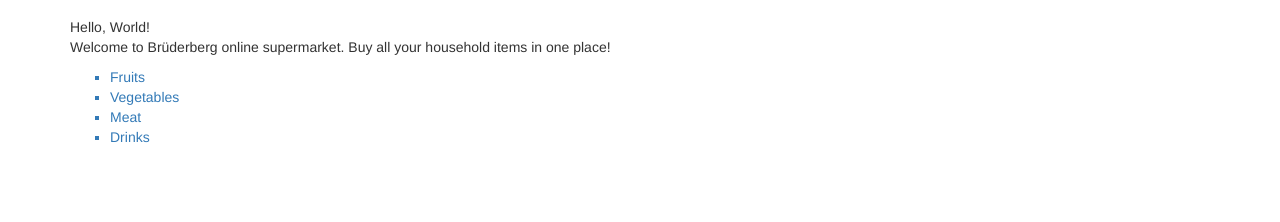
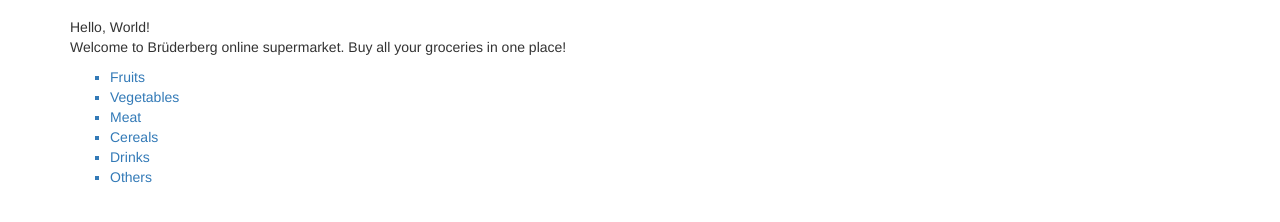
Before and after one commit to firaan1/project0, a plain HTML site: page index.html in a window 1280 px wide. Shown: the part 150-372 px from the top of the page. Drawn offline with nearby package versions, Linux system fonts and the light colour scheme.

Commit message:
lists appended

```diff
--- a/index.html
+++ b/index.html
@@ -11,14 +11,16 @@
       <span id="subhead">One for All</span></h1>
     <div class="container">
       Hello, World!</br>
-      Welcome to Br&uuml;derberg online supermarket. Buy all your household items in one place!
+      Welcome to Br&uuml;derberg online supermarket. Buy all your groceries in one place!
     </div>
     <div class="container">
       <ul id="initlist">
         <a href="#"><li>Fruits</li></a>
         <a href="#"><li>Vegetables</li></a>
         <a href="#"><li>Meat</li></a>
+        <a href="#"><li>Cereals</li></a>
         <a href="#"><li>Drinks</li></a>
+        <a href="#"><li>Others</li></a>
       </ul>
     </div>
 
```
